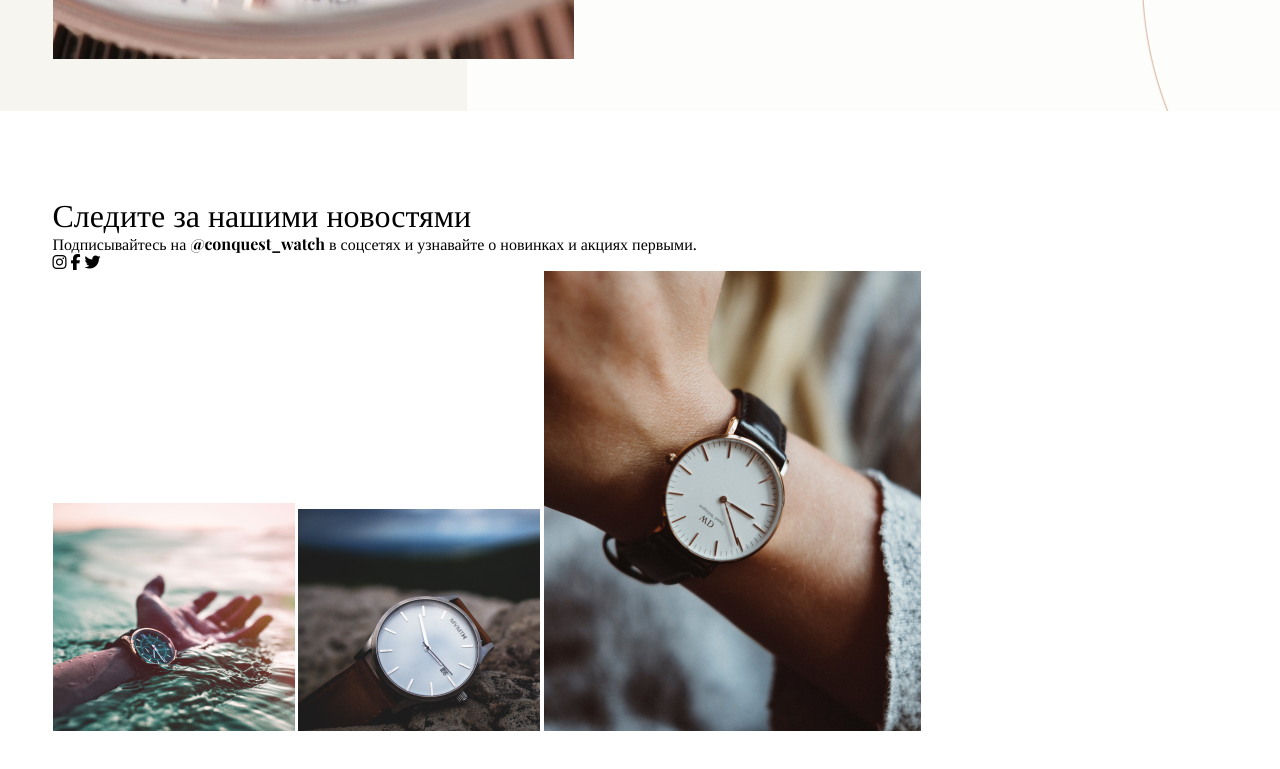
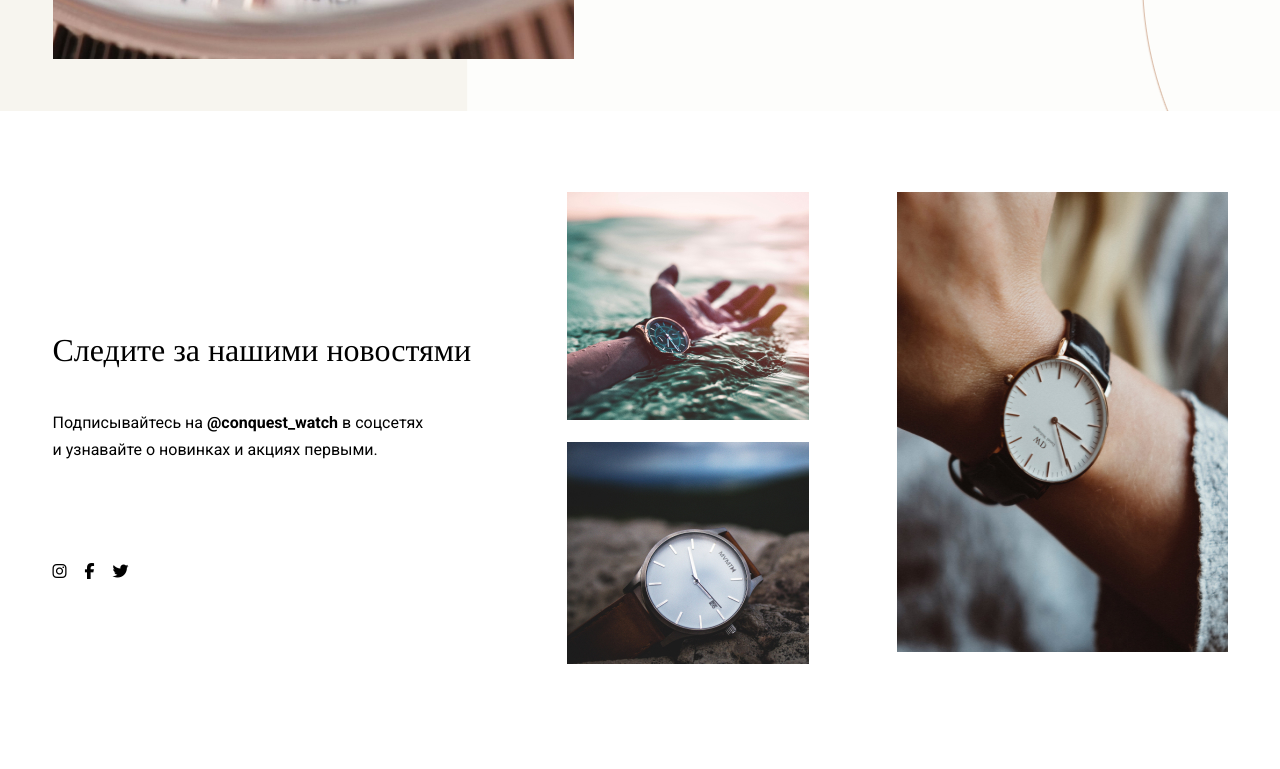
Before and after one commit to Vatskovskaya/Conquest, a plain HTML site: page index.html in a window 1280 px wide. Shown: the part 1907-2676 px from the top of the page. Drawn offline with nearby package versions, Linux system fonts and the light colour scheme.

Commit message:
add section

```diff
--- a/css/style.css
+++ b/css/style.css
@@ -269,3 +269,44 @@ h2,
 	padding-top: 81px;
 	padding-bottom: 90px;
 }
+.news__item{
+	display: flex;
+	justify-content: space-between;
+    align-items: center;
+}
+.news__item__info{
+	flex-basis: 50%;
+}
+.news__item__info .title{
+	padding-top: 50px;
+	margin-bottom: 40px;
+}
+.news__item__info p{
+	font-family: 'Roboto';
+	font-size: 16px;
+	line-height: 27px;
+	margin-bottom: 100px;
+}
+.news .sociale{
+	display: flex;
+	column-gap: 18px;
+}
+.news__item__img{
+	display: grid;
+	column-gap: 10px;
+	row-gap: 10px;
+	grid-template-rows: 240px 1fr;
+	grid-template-columns: 1fr 1fr;
+}
+.photo1{
+	grid-row: 1/2;
+	grid-column: 1/2;
+}
+.photo2{
+	grid-row: 2/4;
+	grid-column: 1/2;
+}
+.photo3{
+	grid-row: 1/4;
+	grid-column: 2/4;
+}
--- a/index.html
+++ b/index.html
@@ -86,7 +86,7 @@
 		<section class="about-us">
 			<div class="container">
 				<div class="about-us__slider">
-					<img width="521" height="414" src="img/photo_banner.jpg" alt="">
+					<img width="521" height="414" src="img/photo_banner.jpg" alt="циферблат наручных часов">
 					<div class="about-us__slider__info">
 						<h2 class="title">Подлинное качество</h2>
 						<p>Все часы производятся в Швейцарии и имеют сертификаты качества. Настоящие швейцарские часы — это предмет гордости и престижа.</p>
@@ -98,17 +98,20 @@
 		<section class="news">
 			<div class="container">
 				<div class="news__item">
-					<h2 class="title">Следите за нашими новостями</h2>
-					<p>Подписывайтесь на <b>@conquest_watch</b> в соцсетях и узнавайте о новинках и акциях первыми.</p>
-					<div class="socile">
-						<i class="fab fa-instagram"></i>
-						<i class="fab fa-facebook-f"></i>
-						<i class="fab fa-twitter"></i>
+					<div class="news__item__info">
+						<h2 class="title">Следите за нашими новостями</h2>
+						<p>Подписывайтесь на <b>@conquest_watch</b> в соцсетях<br>
+							 и узнавайте о новинках и акциях первыми.</p>
+						<div class="sociale">
+							<i class="fab fa-instagram"></i>
+							<i class="fab fa-facebook-f"></i>
+							<i class="fab fa-twitter"></i>
+						</div>
 					</div>
-					<div>
-						<img width="242" height="228" src="img/photo_1.jpg" alt="">
-						<img width="242" height="222" src="img/photo_2.jpg" alt="">
-						<img width="377" height="460" src="img/photo_3.jpg" alt="">
+					<div class="news__item__img">
+						<img class="photo1" width="242" height="228" src="img/photo_1.jpg" alt="наручные часы">
+						<img class="photo2" width="242" height="222" src="img/photo_2.jpg" alt="наручные часы">
+						<img class="photo3" width="377" height="460" src="img/photo_3.jpg" alt="наручные часы">
 					</div>
 				</div>
 			</div>
```
